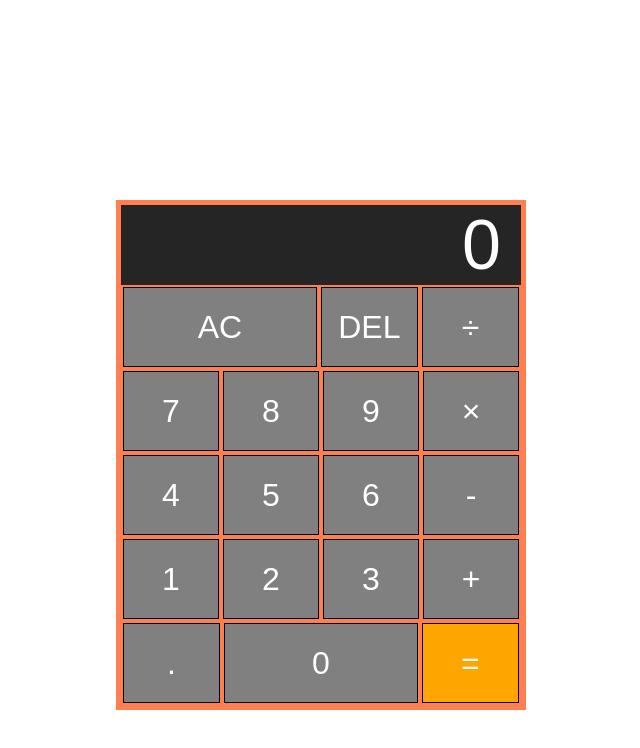
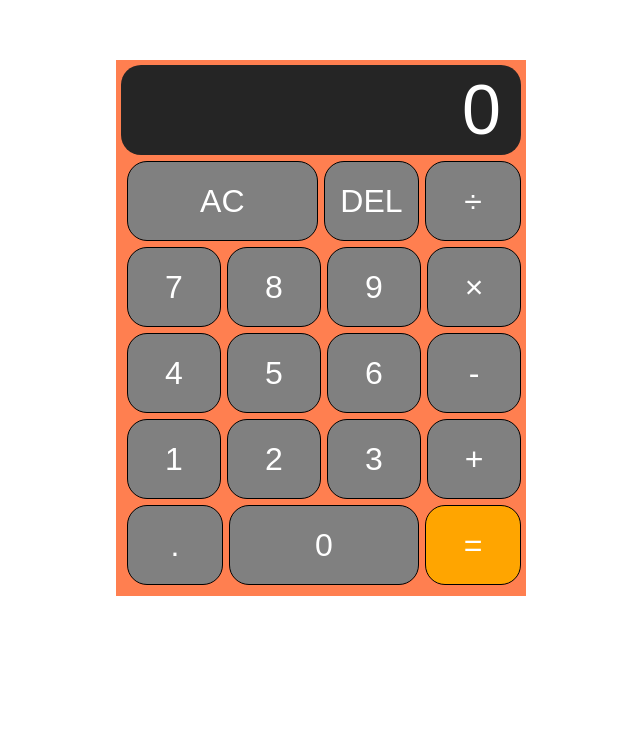
Before and after one commit to amaruddin/kalkulatorJs.github.io, a plain HTML site: page index.html in a window 1280 px wide. Shown: the whole page, without its empty margins (319-959 px from the left). Drawn offline with Linux system fonts and the light colour scheme.

Commit message:
update index

```diff
--- a/script.js
+++ b/script.js
@@ -24,7 +24,6 @@ numbers.forEach((number) => {
     number.addEventListener("click", (event) => {
         angka = event.target.value;
         inputNumber(angka);
-        console.log(currentNumber);
         updateScreen(currentNumber);
     })
 });
@@ -42,7 +41,6 @@ const inputOperator = (operator) => {
 operators.forEach((operator) => {
     operator.addEventListener("click", (event) => {
         inputOperator(event.target.value);
-        console.log(onScreen);
         updateScreen(onScreen);
     })
 });
@@ -74,7 +72,6 @@ const equalSign = document.querySelector('.equal-sign');
 
 equalSign.addEventListener('click', (event) => {
     calculate();
-    console.log(currentNumber);
     updateScreen(currentNumber);
 });
 
--- a/stylesheet.css
+++ b/stylesheet.css
@@ -2,7 +2,7 @@
     text-align: center;
     background-color: coral;
     margin: 0 auto;
-    margin-top: 200px;
+    margin-top: 60px;
     padding: 5px;
     width: 400px;
 }
@@ -15,12 +15,14 @@
     text-align: right;
     font-size: 70px;
     border: none;
-    padding: 0 20px;
+    border-radius: 20px;
+    padding: 5px 20px;
     box-sizing: border-box;
 }
 
 .calculator-keys {
     width: 100%;
+    margin: 3px;
 }
 
 .row {
@@ -31,10 +33,11 @@ button {
     height: 80px;
     background-color: gray;
     border: 1px solid black;
+    border-radius: 20px;
     font-size: 32px;
     color: #fff;
     width: 25%;
-    margin: 2px;
+    margin: 3px;
     outline: none;
 }
 
```
